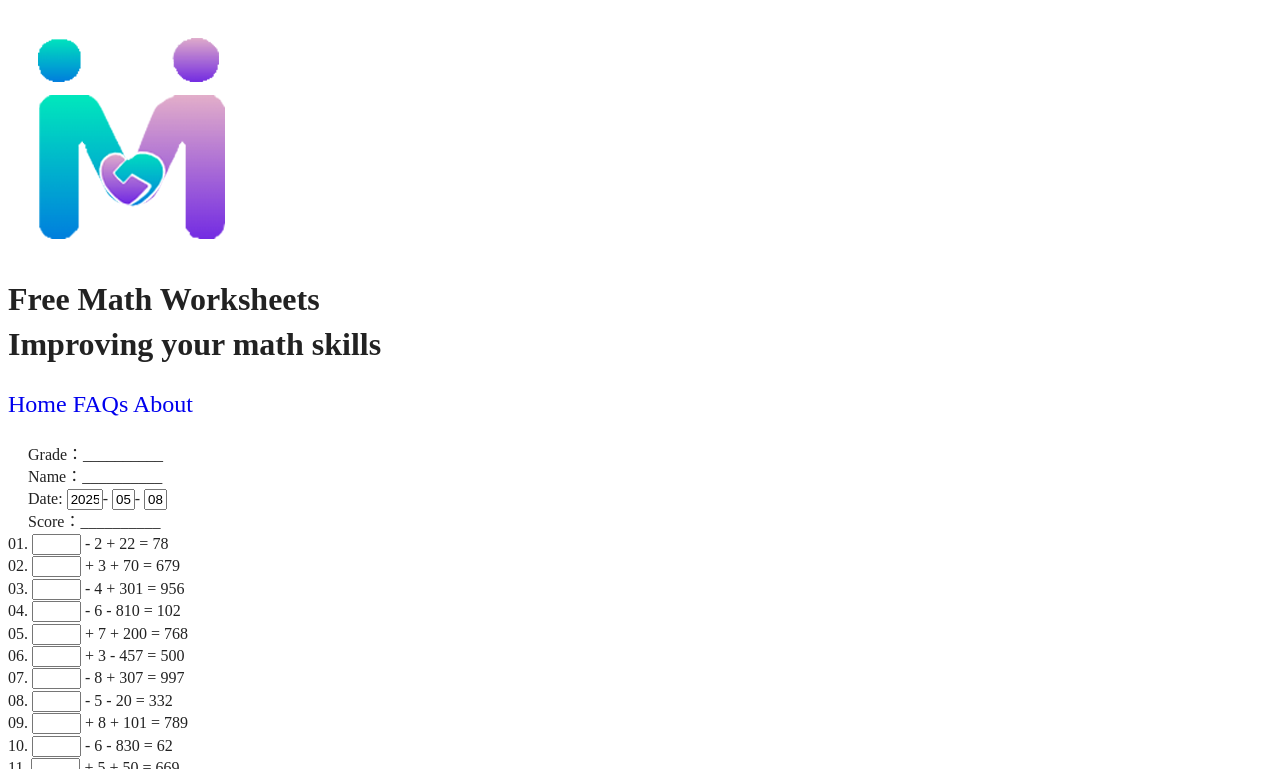
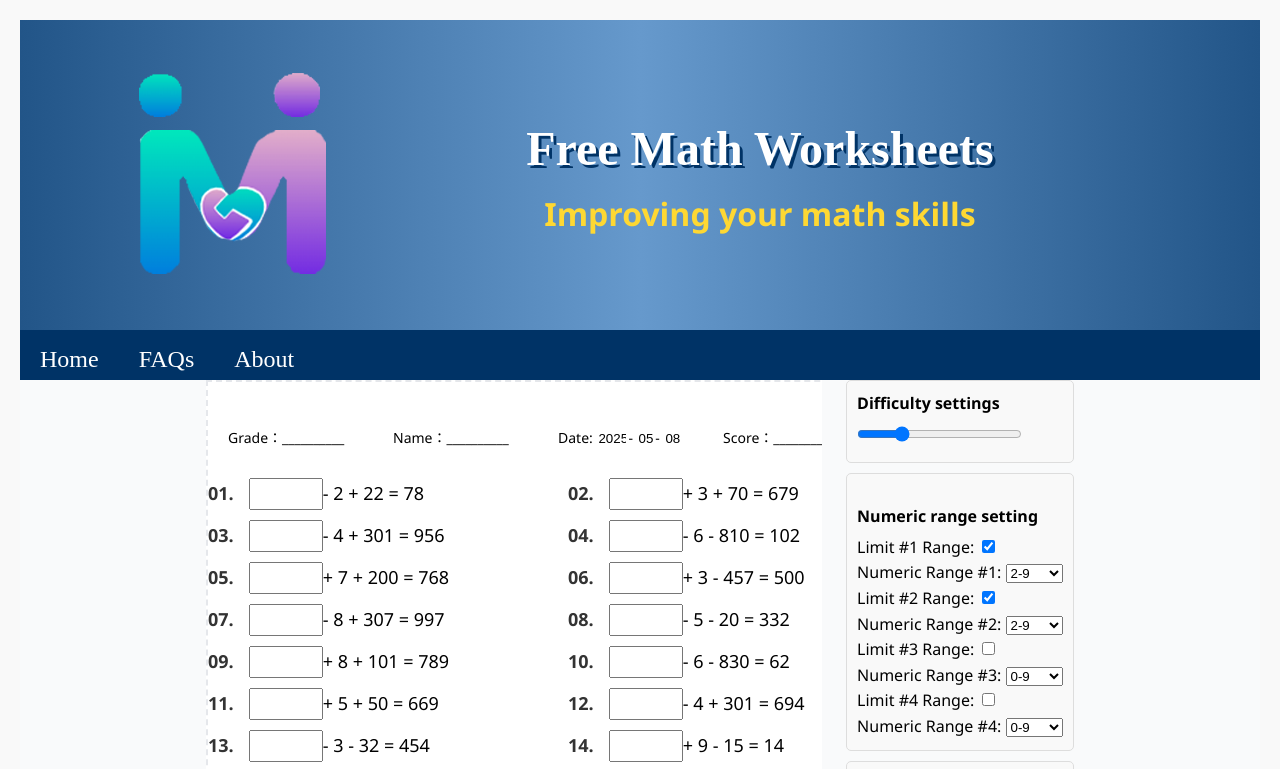
Before and after one commit to zhanguangyuan/math-drills-kids, a website built with webpack: page public/index.html in a window 1280 px wide. Shown: the top 769 px of the page. Built offline with nearby package versions, Linux system fonts and the light colour scheme.

Commit message:
修改 index css public 路径
修改 index css public 路径

```diff
--- a/public/index.html
+++ b/public/index.html
@@ -3,7 +3,7 @@
 <head>
   <meta charset="UTF-8">
   <title>Free Math Worksheets by Math Exercises</title>
-  <link rel="stylesheet" type="text/css" href="../public/css/style.css">
+  <link rel="stylesheet" type="text/css" href="../css/drills.css">
 
   <meta name="description" content="Math Drills(Exercises) includes over 58 thousand free math worksheets for students in elementary and middle school. Our easy to print math worksheets are free to use in your school or home.">
 
@@ -18,7 +18,7 @@
     <div class="logo">
       <p class="pcenter">
         <a href="#" aria-label="Math Exercis is a collection of math exercises, math problems, math tasks and math examples with correct answers" title="Math Exercis is a collection of math exercises, math problems, math tasks and math examples with correct answers">
-          <img class="iconwhite size100 imdgradbg" src="../logo.png" alt="Math Exercis is a collection of math drills, math problems, math tasks and math examples with correct answers, designed for you to help in preparing for entrance exams to secondary school"></img>
+          <img class="iconwhite size100 imdgradbg" src="../logo.png" alt="Math Exercises is a collection of math drills, math problems, math tasks and math examples with correct answers, designed for you to help in preparing for entrance exams to secondary school"></img>
 
         </a>
       </p>
@@ -37,11 +37,11 @@
     <a style="text-decoration: none; font-family: '仿宋', FangSong, serif; font-size:24px" href="./index.html" title="Math Worksheet Topics">
       <span>Home</span>
     </a>
-    <a style="text-decoration: none; font-family: '仿宋', FangSong, serif; font-size:24px" href="../files/faq.html" title="Math Drills News and Updates">
+    <a style="text-decoration: none; font-family: '仿宋', FangSong, serif; font-size:24px" href="../public/files/faq.html" title="Math Drills News and Updates">
       <span>FAQs</span>
     </a>
 
-    <a style="text-decoration: none; font-family: '仿宋', FangSong, serif; font-size:24px" href="../files/about.html" title="Recently Added Math Worksheets">
+    <a style="text-decoration: none; font-family: '仿宋', FangSong, serif; font-size:24px" href="../public/files/about.html" title="Recently Added Math Worksheets">
       <span>About</span>
     </a>
   </div>
@@ -250,9 +250,9 @@
   <div id="comment" class="comment"></div>
 </div>
 <script src="/js/math.js"></script>
-<script src="../js/jspdf.debug.js"></script>
-<script src="../js/html2canvas2.js"></script>
-<script src="../js/pdf.js"></script>
+<script src="../public/js/jspdf.debug.js"></script>
+<script src="../public/js/html2canvas2.js"></script>
+<script src="../public/js/pdf.js"></script>
 
 <div style="display: none">
   <!-- Google tag (gtag.js) -->
```
